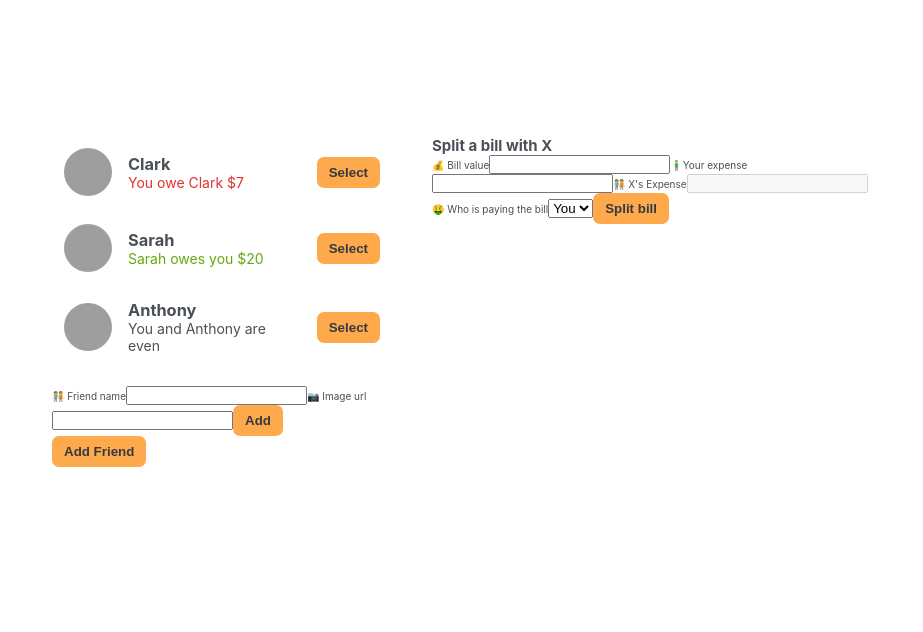
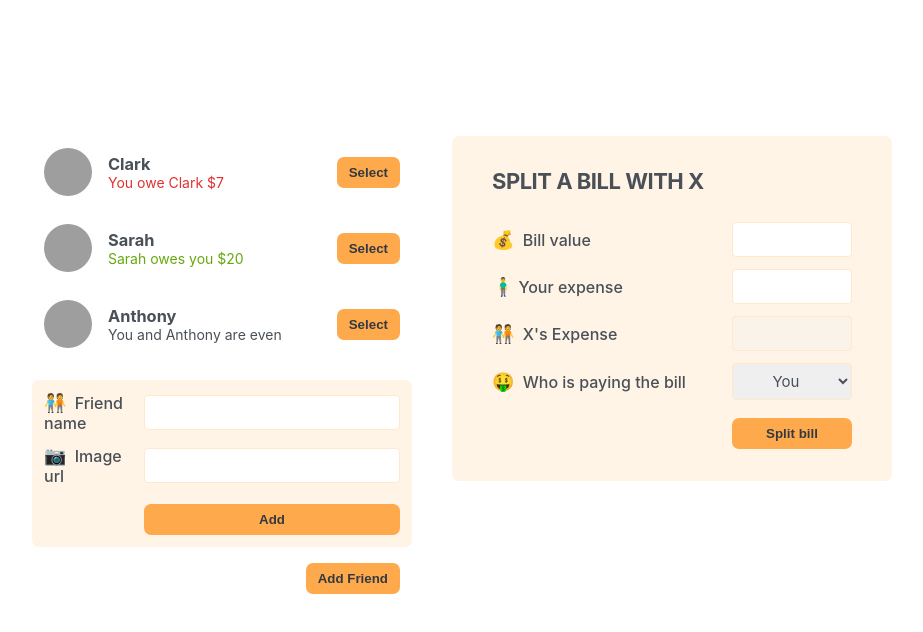
Before and after one commit to Marshal10/Eat-N-Split-App-using-react, a React (Create React App) app: page / in a window 1280 px wide. Shown: the top 632 px of the page, without its empty margins (178-1101 px from the left). Built offline with nearby package versions, Linux system fonts and the light colour scheme; grey boxes are pictures that could not be loaded.

Commit message:
Complete Stylings

```diff
--- a/src/index.css
+++ b/src/index.css
@@ -28,7 +28,7 @@ body {
 .app {
   min-height: 66vh;
   display: grid;
-  grid-template-columns: 34rem 44rem;
+  grid-template-columns: 38rem 44rem;
   column-gap: 4rem;
   align-items: start;
 }
@@ -72,6 +72,11 @@ body {
   background-color: var(--color-lightest);
 }
 
+.left > .btn {
+  float: right;
+  margin-right: 1.2rem;
+}
+
 .left li img {
   border-radius: 50%;
   width: 100%;
@@ -84,3 +89,64 @@ body {
 .red {
   color: #e03131;
 }
+
+form {
+  font-size: 1.6rem;
+  display: grid;
+  align-items: center;
+  gap: 1.2rem;
+  background-color: var(--color-lightest);
+  border-radius: 7px;
+}
+
+.add-form {
+  grid-template-columns: 1fr 1.5fr;
+  padding: 1.2rem;
+  margin-bottom: 1.6rem;
+}
+
+label {
+  font-weight: 500;
+}
+
+label::first-letter {
+  display: inline-block;
+  margin-right: 4px;
+  font-size: 1.8rem;
+}
+
+input,
+select {
+  font-family: inherit;
+  color: inherit;
+  font-size: 1.5rem;
+  padding: 0.7rem;
+  text-align: center;
+  border: 1px solid var(--color-light);
+  border-radius: 4px;
+  transition: 0.3s;
+}
+
+input:focus,
+select:focus {
+  outline: none;
+  border: 1px solid var(--color-dark);
+}
+
+form .btn {
+  margin-top: 0.6rem;
+  grid-column: 2;
+}
+
+form h2 {
+  grid-column: 1/-1;
+  font-size: 2.2rem;
+  text-transform: uppercase;
+  letter-spacing: -0.5px;
+  margin-bottom: 1.6rem;
+}
+
+.split-bill-form {
+  grid-template-columns: 1fr 12rem;
+  padding: 3.2rem 4rem;
+}
```
